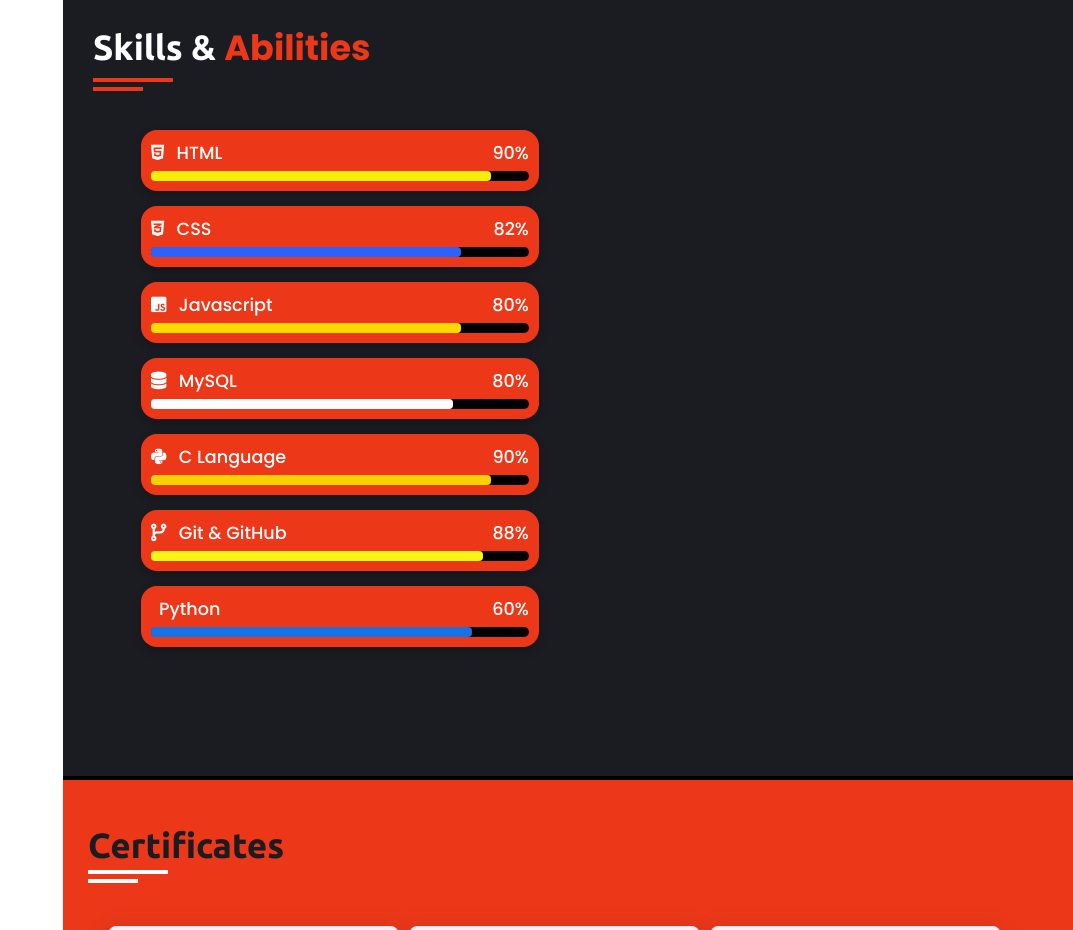
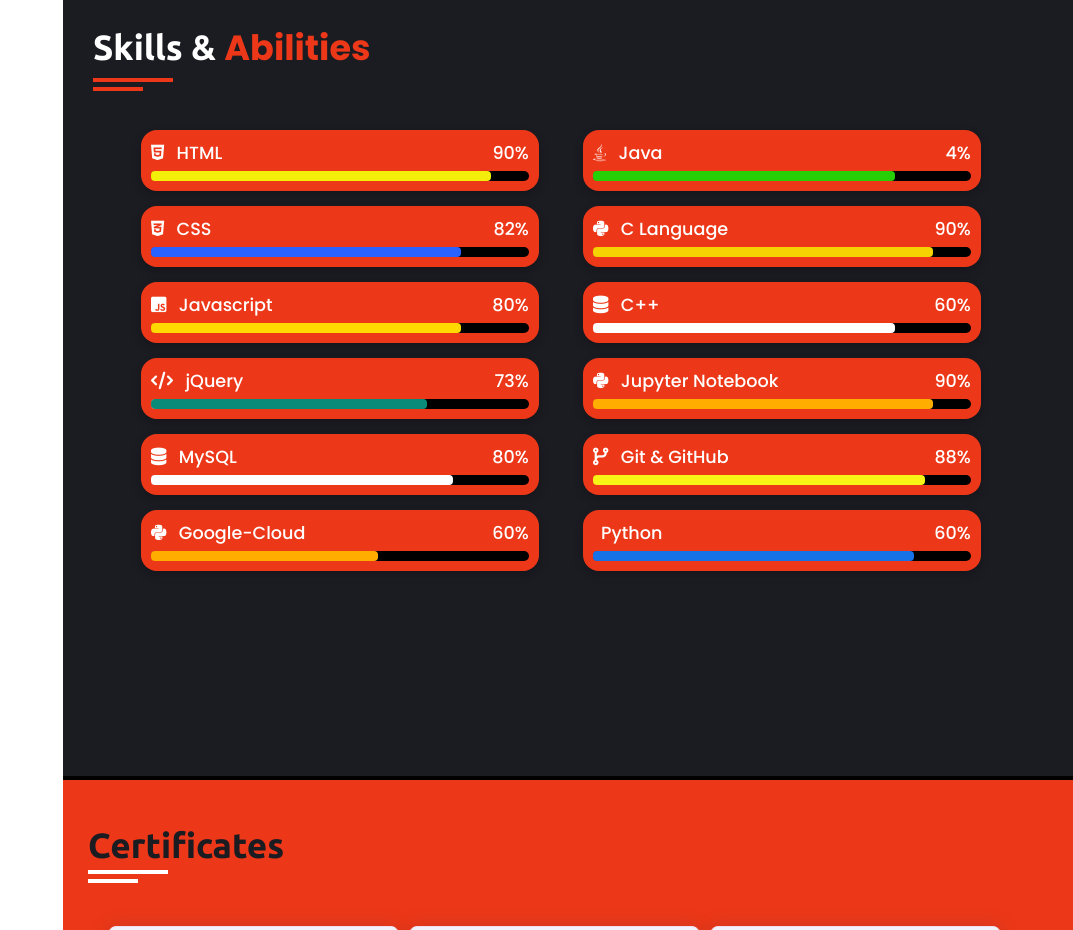
Before and after one commit to rohitgupta9/myportfolio.github.io, a plain HTML site: page index.html in a window 1280 px wide. Shown: the part 2440-3370 px from the top of the page, without its empty margins (207-1280 px from the left). Drawn offline with Linux system fonts and the light colour scheme; a web font is replaced by a local one.

Commit message:
Update index.html

```diff
--- a/index.html
+++ b/index.html
@@ -332,14 +332,14 @@
                             <div class="line4 javascript"></div>
                           </div>
 
-                          <!-- <div class="bar">
+                          <div class="bar">
                             <div class="info">
                               <i class="fas fa-code">
                               <span>jQuery</span></i>
                               <span>73%</span>
                             </div>
                             <div class="line4 jquery"></div>
-                          </div> -->
+                          </div>
 
 
 
@@ -352,19 +352,19 @@
                             <div class="line4 mysql"></div>
                           </div>
 
-                           <!-- <div class="bar">
+                          <div class="bar">
                             <div class="info">
                               <i class="fab fa-python">
                               <span>Google-Cloud</span></i>
                               <span>60%</span>
                             </div>
                             <div class="line4 g-cloud"></div>
-                          </div>  -->
+                          </div>
 
 
+                      </div>
 
-
-                      <!-- <div class="col">
+                      <div class="col">
                         <div class="bar">
                             <div class="info">
                               <i class="fab fa-java">
@@ -372,7 +372,7 @@
                               <span>4%</span>
                             </div>
                             <div class="line4 java"></div>
-                          </div> -->
+                          </div>
 
                           <div class="bar">
                             <div class="info">
@@ -383,23 +383,23 @@
                             <div class="line4 python"></div>
                           </div>
 
-                          <!-- <div class="bar">
+                          <div class="bar">
                             <div class="info">
                               <i class="fas fa-database">
                               <span>C++</span></i>
                               <span>60%</span>
                             </div>
                             <div class="line4 mysql"></div>
-                          </div> -->
+                          </div>
 
-                          <!-- <div class="bar">
+                          <div class="bar">
                             <div class="info">
                               <i class="fab fa-python">
                               <span>Jupyter Notebook</span></i>
                               <span>90%</span>
                             </div>
                             <div class="line4 firebase"></div>
-                          </div> -->
+                          </div>
 
 
 
```
